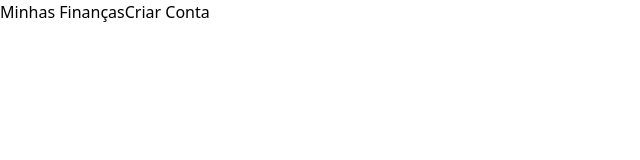
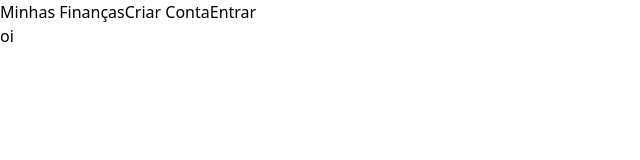
Before and after one commit to gmkoeb/MyFinance, a React (Vite) app in the folder web/: page / in a window 1280 px wide. Shown: the top 160 px of the page, without its empty margins (0-640 px from the left). Built offline with nearby package versions, Linux system fonts and the light colour scheme.

Commit message:
Handle header change during login flow

```diff
--- a/web/src/App.tsx
+++ b/web/src/App.tsx
@@ -2,15 +2,19 @@ import { createBrowserRouter, RouterProvider } from 'react-router-dom'
 import Layout from './Layout'
 import SignUp from './pages/SignUp'
 import SignIn from './pages/SignIn'
+import Home from './pages/Home'
+import { useState } from 'react'
 
 function App() {
+  const [isSignedIn, setIsSignedIn] = useState(false)
   const router = createBrowserRouter([
     {
       path: '/',
-      element: <Layout />,
+      element: <Layout isSignedIn={isSignedIn}/>,
       children: [
+        { index: true, element: <Home /> },
         { path: '/sign_up', element: <SignUp /> },
-        { path: '/sign_in', element: <SignIn /> }
+        { path: '/sign_in', element: <SignIn setIsSignedIn={setIsSignedIn}/> }
     ],
     }
   ])
--- a/web/src/Layout.tsx
+++ b/web/src/Layout.tsx
@@ -1,11 +1,15 @@
 import { Outlet } from "react-router-dom";
 import Header from "./components/Header";
 
-export default function Layout(){
+interface LayoutProps {
+  isSignedIn: boolean;
+}
+
+export default function Layout({ isSignedIn }: LayoutProps){
   return(
     <>
       <main>
-        <Header />
+        <Header isSignedIn={isSignedIn}/>
         <Outlet/>
       </main>
     </>
--- a/web/src/components/Header.tsx
+++ b/web/src/components/Header.tsx
@@ -1,11 +1,43 @@
 import { NavLink } from "react-router-dom";
+import Cookies from "js-cookie";
+import { useEffect, useState } from "react";
 
-export default function Header(){
+interface HeaderProps {
+  isSignedIn: boolean;
+}
+
+export default function Header({ isSignedIn }: HeaderProps){
+  const [userName, setUserName] = useState<string>('')
+
+  async function handleLogout(){
+    Cookies.remove('token')
+    Cookies.remove('currentUser')
+    window.location.reload()
+  }
+
+  useEffect(() => {
+    if (Cookies.get('token')) {
+      const userName: string | undefined = Cookies.get('userName')
+      setUserName(userName ?? '')
+    }
+  }, [])
+
   return(
     <header>
       <nav>
         <NavLink to='/'>Minhas Finanças</NavLink>
-        <NavLink to='/sign_up'>Criar Conta</NavLink>
+        {isSignedIn ? (
+          <>
+            <h3>{userName}</h3>
+            <button onClick={handleLogout}>Sair</button>
+          </>
+        ) : (
+          <>
+            <NavLink to='/sign_up'>Criar Conta</NavLink>
+            <NavLink to='/sign_in'>Entrar</NavLink>
+          </>
+        )
+      }
       </nav>
     </header>
   )
--- /dev/null
+++ b/web/src/pages/Home.tsx
@@ -0,0 +1,3 @@
+export default function Home(){
+  return(<h1>oi</h1>)
+}
--- a/web/src/pages/SignIn.tsx
+++ b/web/src/pages/SignIn.tsx
@@ -13,7 +13,11 @@ interface ApiResponse {
   }
 }
 
-export default function SignIn(){
+interface SignInProps {
+  setIsSignedIn: (isSignedIn: boolean) => void;
+}
+
+export default function SignIn({ setIsSignedIn }: SignInProps){
   const navigate = useNavigate()
   const initialValues = { email: '', password: '' }
   const [errors, setErrors] = useState([])
@@ -23,6 +27,7 @@ export default function SignIn(){
       const result = await api.post<ApiResponse>('/users/sign_in', values)
       Cookies.set('token', result.data.token.code)
       Cookies.set('currentUser', result.data.user.name)
+      setIsSignedIn(true)
       navigate('/');
     } catch(error: any) {
       setErrors(error.response.data.error)
```
